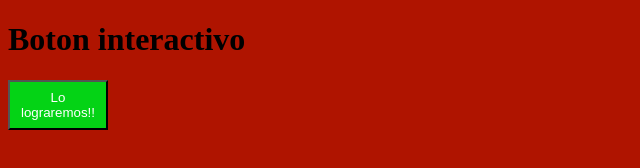
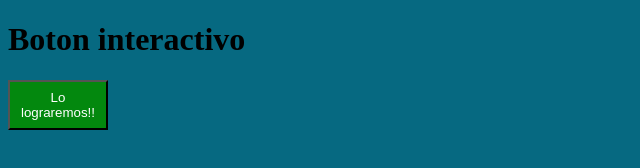
Before and after one commit to MiguelVasquezAl/Ejercicios-OpenBootcamp, a plain HTML site: page HTML Y CSS/6.anidacion y selectores/work6/index.html in a window 1280 px wide. In both pictures the pointer is over the button 58 px from the left and 104 px from the top of the page. Shown: the whole page, without its empty margins (0-640 px from the left). Drawn offline with Linux system fonts and the light colour scheme.

Commit message:
commit HTML CSS 6

```diff
--- a/HTML Y CSS/6.anidacion y selectores/work6/index.css
+++ b/HTML Y CSS/6.anidacion y selectores/work6/index.css
@@ -1,5 +1,5 @@
 * {
-  background-color: rgb(175, 20, 0);
+  background-color: rgb(6, 105, 129);
 }
 
 div button {
@@ -9,7 +9,7 @@ div button {
 }
 
 div button:hover {
-  background-color: #04d315;
+  background-color: #03880e;
   color: white;
   border-width: 2px;
 }
```
